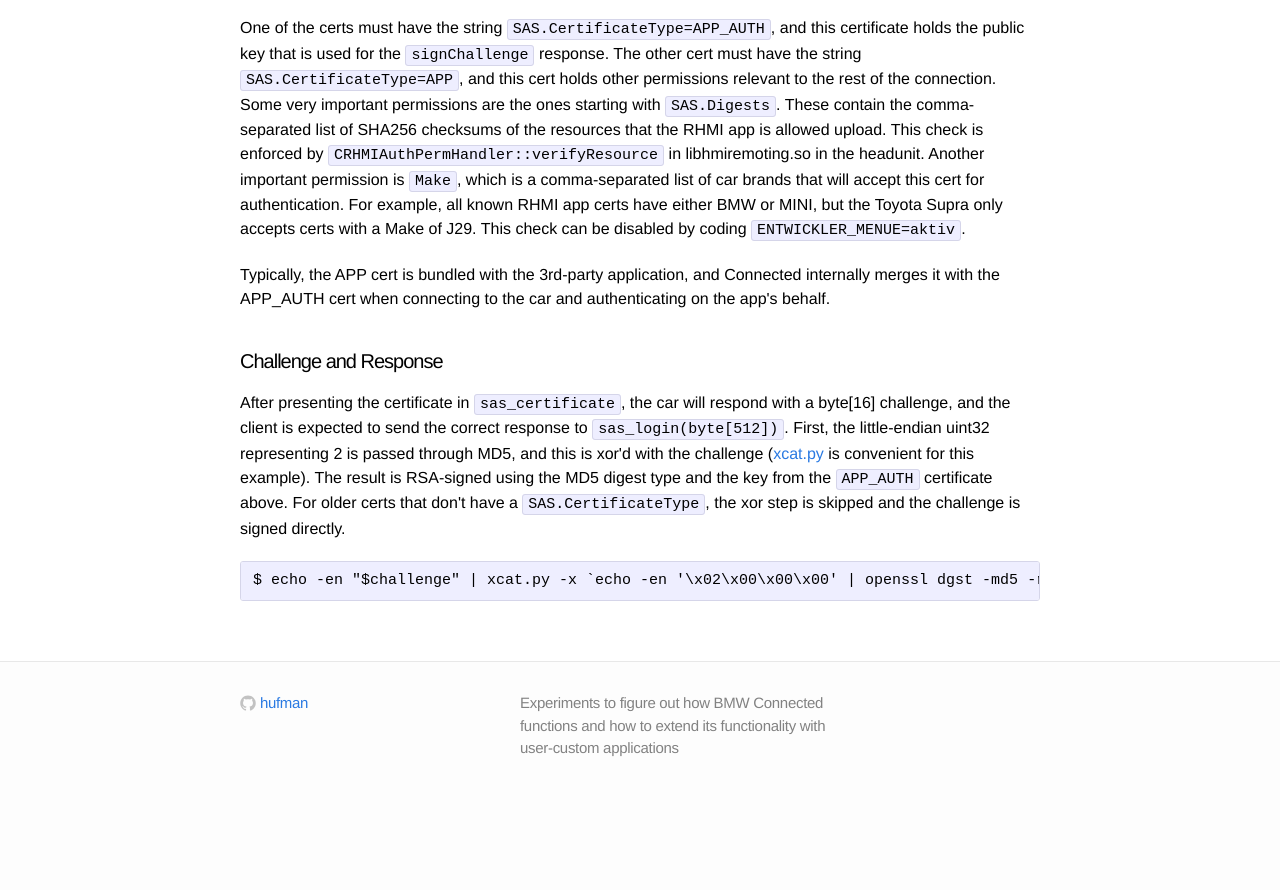
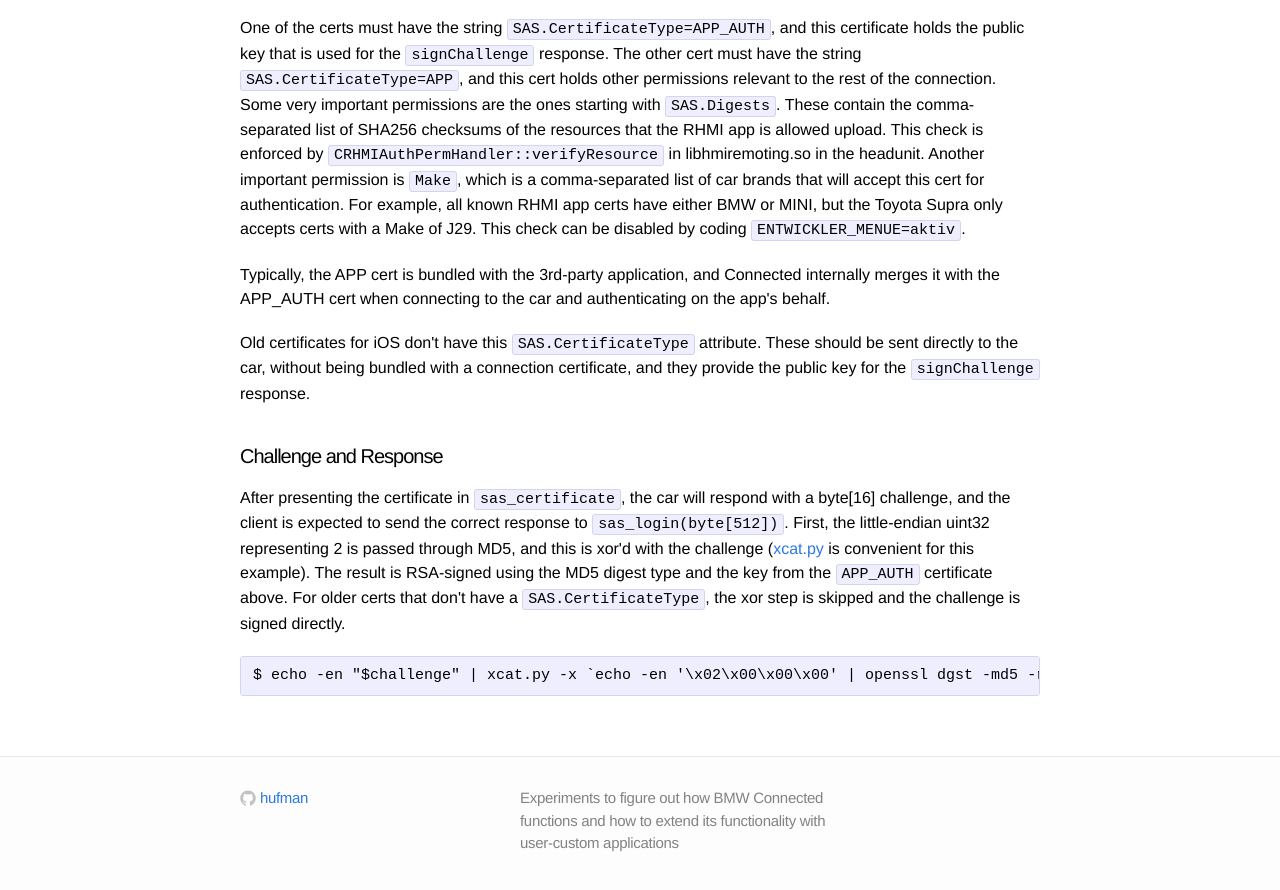
Before and after one commit to BimmerGestalt/BMWConnectedAnalysis, a Jekyll site: the page built from docs/authentication.md, in a window 1280 px wide and 900 px high, scrolled down 1230 px. Shown: the top 890 px of the window. Built offline with Jekyll 4.4.1, drawn with Linux system fonts in a browser that asks for light colours; before the commit the page ends 2035 px from its top, so only the background shows below that.

Commit message:
Add note about the lack of APP attribute in iOS

```diff
--- a/docs/authentication.md
+++ b/docs/authentication.md
@@ -55,6 +55,8 @@
 
 Typically, the APP cert is bundled with the 3rd-party application, and Connected internally merges it with the APP\_AUTH cert when connecting to the car and authenticating on the app's behalf.
 
+Old certificates for iOS don't have this `SAS.CertificateType` attribute. These should be sent directly to the car, without being bundled with a connection certificate, and they provide the public key for the `signChallenge` response.
+
 #### Challenge and Response
 
 After presenting the certificate in `sas_certificate`, the car will respond with a byte[16] challenge, and the client is expected to send the correct response to `sas_login(byte[512])`. First, the little-endian uint32 representing 2 is passed through MD5, and this is xor'd with the challenge ([xcat.py](https://github.com/mstrand/xcat/blob/master/xcat.py) is convenient for this example). The result is RSA-signed using the MD5 digest type and the key from the `APP_AUTH` certificate above. For older certs that don't have a `SAS.CertificateType`, the xor step is skipped and the challenge is signed directly.
```
